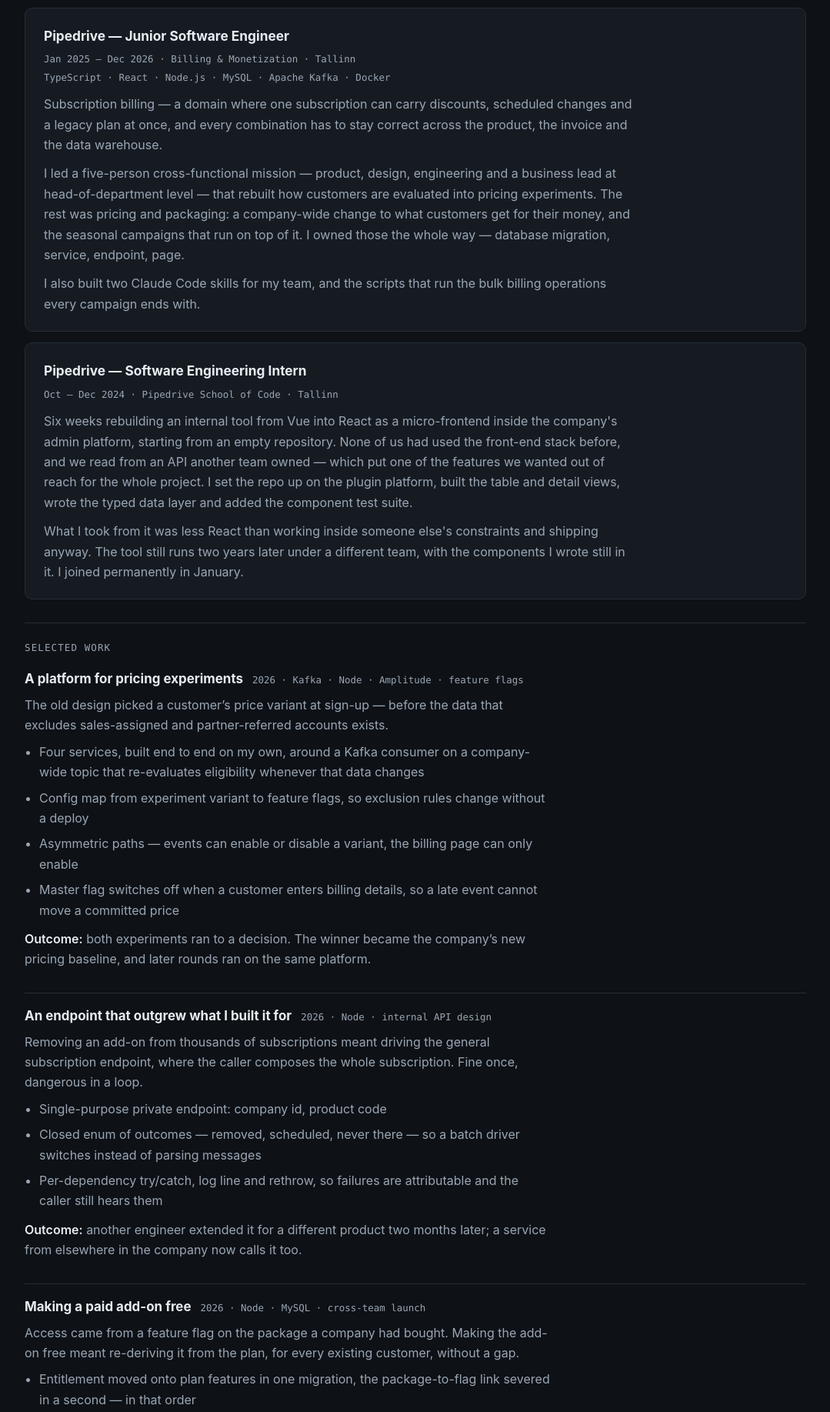
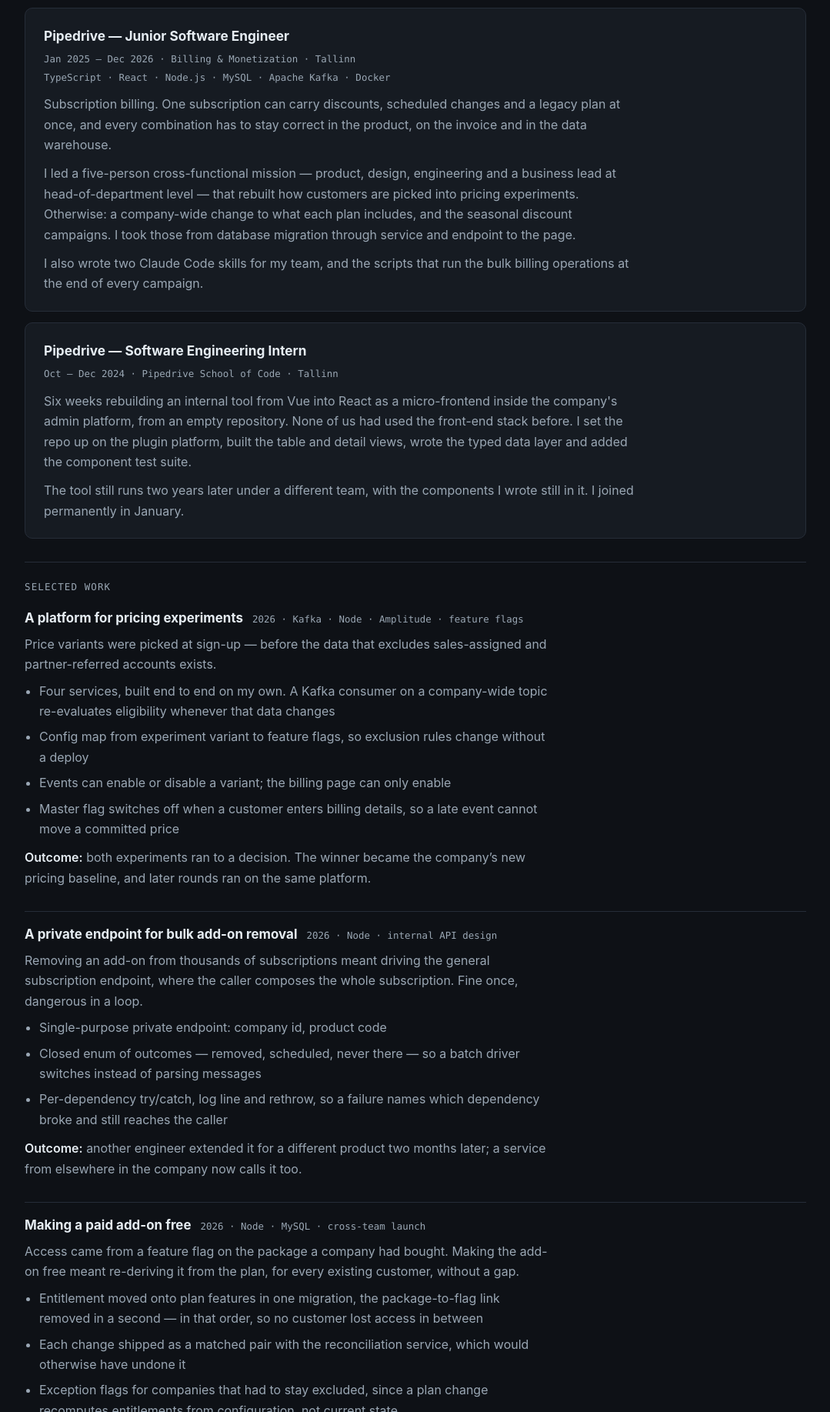
Before and after one commit to IhorSylin/ihorsylin.github.io, a plain HTML site: page index.html in a window 1280 px wide. Shown: the part 560-2395 px from the top of the page at 77% size, without its empty margins (100-1179 px from the left). Drawn offline with Linux system fonts and the light colour scheme.

Commit message:
SITE-09 Strip fluff from the Engineering section
- Cut the domain scene-setting construction and the internship aphorism
- Retitled the endpoint entry to say what it is
- Plain language in place of labels and figures of speech: asymmetric
  paths, severed, repairs the drift, the caller still hears them,
  found along the way
- Both abstract outcome lines restated as what happened

Co-Authored-By: Claude Opus 5 <noreply@anthropic.com>

```diff
--- a/index.html
+++ b/index.html
@@ -44,21 +44,20 @@
         <p class="meta">Jan 2025 – Dec 2026 · Billing &amp; Monetization · Tallinn</p>
         <p class="meta">TypeScript · React · Node.js · MySQL · Apache Kafka · Docker</p>
         <p>
-          Subscription billing — a domain where one subscription can carry discounts,
-          scheduled changes and a legacy plan at once, and every combination has to stay
-          correct across the product, the invoice and the data warehouse.
+          Subscription billing. One subscription can carry discounts, scheduled changes and a
+          legacy plan at once, and every combination has to stay correct in the product, on
+          the invoice and in the data warehouse.
         </p>
         <p>
           I led a five-person cross-functional mission — product, design, engineering and a
-          business lead at head-of-department level — that rebuilt how customers are
-          evaluated into pricing experiments. The rest was pricing and packaging: a
-          company-wide change to what customers get for their money, and the seasonal
-          campaigns that run on top of it. I owned those the whole way — database migration,
-          service, endpoint, page.
+          business lead at head-of-department level — that rebuilt how customers are picked
+          into pricing experiments. Otherwise: a company-wide change to what each plan
+          includes, and the seasonal discount campaigns. I took those from database migration
+          through service and endpoint to the page.
         </p>
         <p>
-          I also built two Claude Code skills for my team, and the scripts that run the bulk
-          billing operations every campaign ends with.
+          I also wrote two Claude Code skills for my team, and the scripts that run the bulk
+          billing operations at the end of every campaign.
         </p>
       </div>
 
@@ -67,16 +66,13 @@
         <p class="meta">Oct – Dec 2024 · Pipedrive School of Code · Tallinn</p>
         <p>
           Six weeks rebuilding an internal tool from Vue into React as a micro-frontend inside
-          the company's admin platform, starting from an empty repository. None of us had used
-          the front-end stack before, and we read from an API another team owned — which put
-          one of the features we wanted out of reach for the whole project. I set the repo up
-          on the plugin platform, built the table and detail views, wrote the typed data layer
-          and added the component test suite.
+          the company's admin platform, from an empty repository. None of us had used the
+          front-end stack before. I set the repo up on the plugin platform, built the table and
+          detail views, wrote the typed data layer and added the component test suite.
         </p>
         <p>
-          What I took from it was less React than working inside someone else's constraints and
-          shipping anyway. The tool still runs two years later under a different team, with the
-          components I wrote still in it. I joined permanently in January.
+          The tool still runs two years later under a different team, with the components I
+          wrote still in it. I joined permanently in January.
         </p>
       </div>
 
@@ -89,13 +85,13 @@
             <span class="when">2026 · Kafka · Node · Amplitude · feature flags</span>
           </div>
           <p>
-            The old design picked a customer&rsquo;s price variant at sign-up — before the data
-            that excludes sales-assigned and partner-referred accounts exists.
+            Price variants were picked at sign-up — before the data that excludes
+            sales-assigned and partner-referred accounts exists.
           </p>
           <ul class="points">
-            <li>Four services, built end to end on my own, around a Kafka consumer on a company-wide topic that re-evaluates eligibility whenever that data changes</li>
+            <li>Four services, built end to end on my own. A Kafka consumer on a company-wide topic re-evaluates eligibility whenever that data changes</li>
             <li>Config map from experiment variant to feature flags, so exclusion rules change without a deploy</li>
-            <li>Asymmetric paths — events can enable or disable a variant, the billing page can only enable</li>
+            <li>Events can enable or disable a variant; the billing page can only enable</li>
             <li>Master flag switches off when a customer enters billing details, so a late event cannot move a committed price</li>
           </ul>
           <p class="outcome">
@@ -106,7 +102,7 @@
 
         <li>
           <div class="small-head">
-            <h4>An endpoint that outgrew what I built it for</h4>
+            <h4>A private endpoint for bulk add-on removal</h4>
             <span class="when">2026 · Node · internal API design</span>
           </div>
           <p>
@@ -117,7 +113,7 @@
           <ul class="points">
             <li>Single-purpose private endpoint: company id, product code</li>
             <li>Closed enum of outcomes — removed, scheduled, never there — so a batch driver switches instead of parsing messages</li>
-            <li>Per-dependency try/catch, log line and rethrow, so failures are attributable and the caller still hears them</li>
+            <li>Per-dependency try/catch, log line and rethrow, so a failure names which dependency broke and still reaches the caller</li>
           </ul>
           <p class="outcome">
             <strong>Outcome:</strong> another engineer extended it for a different product two
@@ -136,13 +132,13 @@
             a gap.
           </p>
           <ul class="points">
-            <li>Entitlement moved onto plan features in one migration, the package-to-flag link severed in a second — in that order</li>
-            <li>Each change shipped as a matched pair with the reconciliation service, which otherwise repairs the drift straight back</li>
+            <li>Entitlement moved onto plan features in one migration, the package-to-flag link removed in a second — in that order, so no customer lost access in between</li>
+            <li>Each change shipped as a matched pair with the reconciliation service, which would otherwise have undone it</li>
             <li>Exception flags for companies that had to stay excluded, since a plan change recomputes entitlements from configuration, not current state</li>
           </ul>
           <p class="outcome">
-            <strong>Outcome:</strong> both transition flags were retired within months — the
-            parallel old-and-new world the migration had to keep correct collapsed into one path.
+            <strong>Outcome:</strong> both transition flags were retired within months. The old
+            path was gone and the migration was done.
           </p>
         </li>
 
@@ -162,7 +158,7 @@
             <li>Redemptions measured with LogQL against production logs; the figure reconciled with marketing&rsquo;s own</li>
           </ul>
           <p class="outcome">
-            <strong>Found along the way:</strong> the redemption validator nested the
+            <strong>Bug found:</strong> the redemption validator nested the
             billing-cycle check inside the tier check, so a monthly-only discount could be
             redeemed by an annual customer.
           </p>
```
